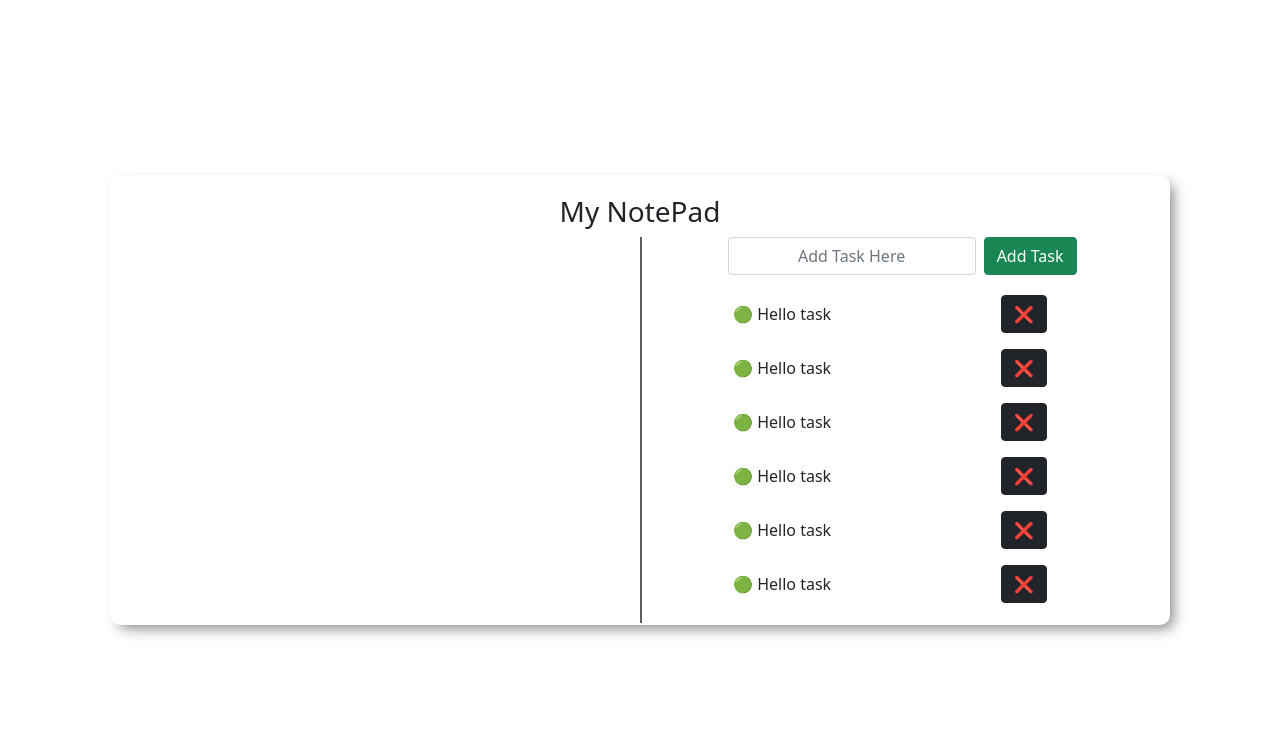
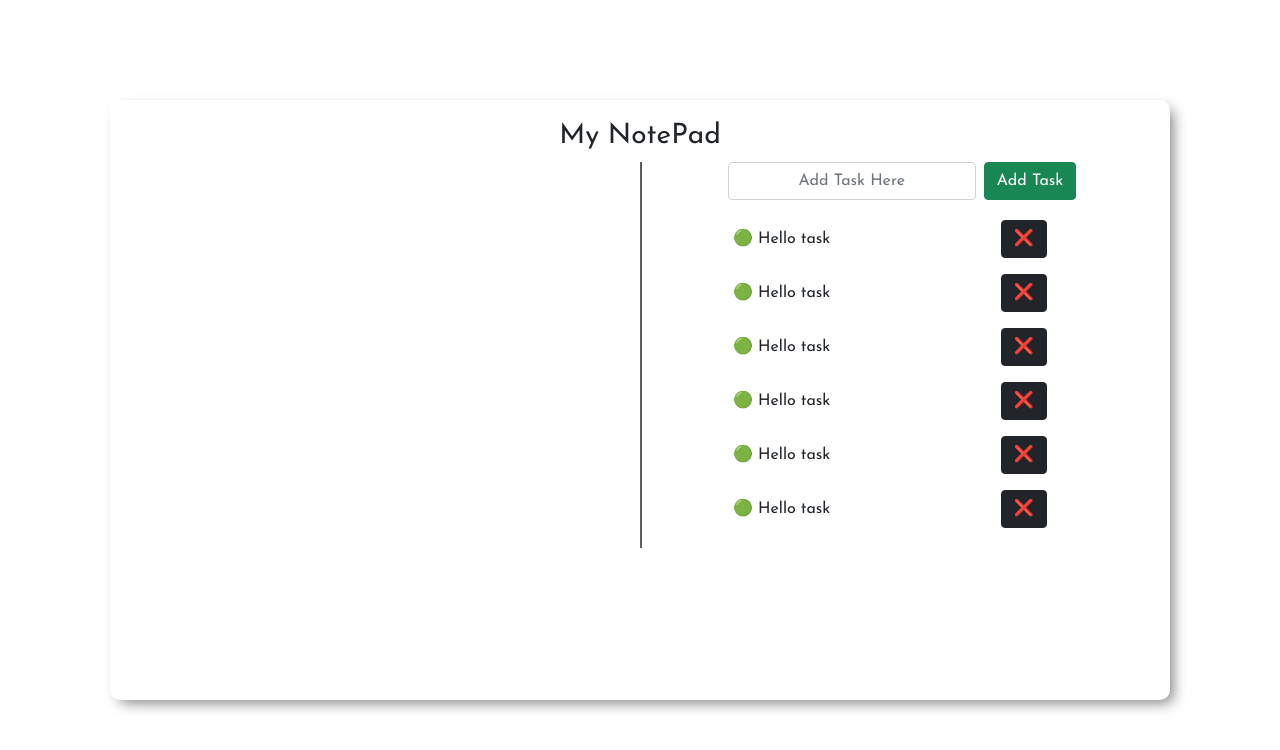
Before and after one commit to Shamaun-Nabi/Daily-Task-NotePad, a React (Create React App) app: page / in a window 1280 px wide. Shown: the top 750 px of the page. Built offline with nearby package versions, Linux system fonts and the light colour scheme.

Commit message:
display area height increase

```diff
--- a/src/App.css
+++ b/src/App.css
@@ -1,7 +1,9 @@
+@import url('https://fonts.googleapis.com/css2?family=Josefin+Sans:wght@100;300;400&family=Lato:wght@100;300;400;700&family=Montserrat:wght@200;400;600&family=Raleway:wght@100;200;300;400;500;600;700;800;900&family=Saira:wght@100;500;700&family=Titillium+Web:wght@200;300;700&display=swap');
 * {
   margin: 0;
   padding: 0;
   box-sizing: border-box;
+  font-family: 'Josefin Sans', sans-serif;
 }
 
 .mainWrapper {
@@ -13,7 +15,7 @@
   /* border: 1px solid black; */
   padding: 20px;
   width: 95%;
-  height: 450px;
+  height: 600px;
   border-radius: 10px;
   box-shadow: 6px 6px 14px -3px rgba(0, 0, 0, 0.49);
   -webkit-box-shadow: 6px 6px 14px -3px rgba(0, 0, 0, 0.49);
```
